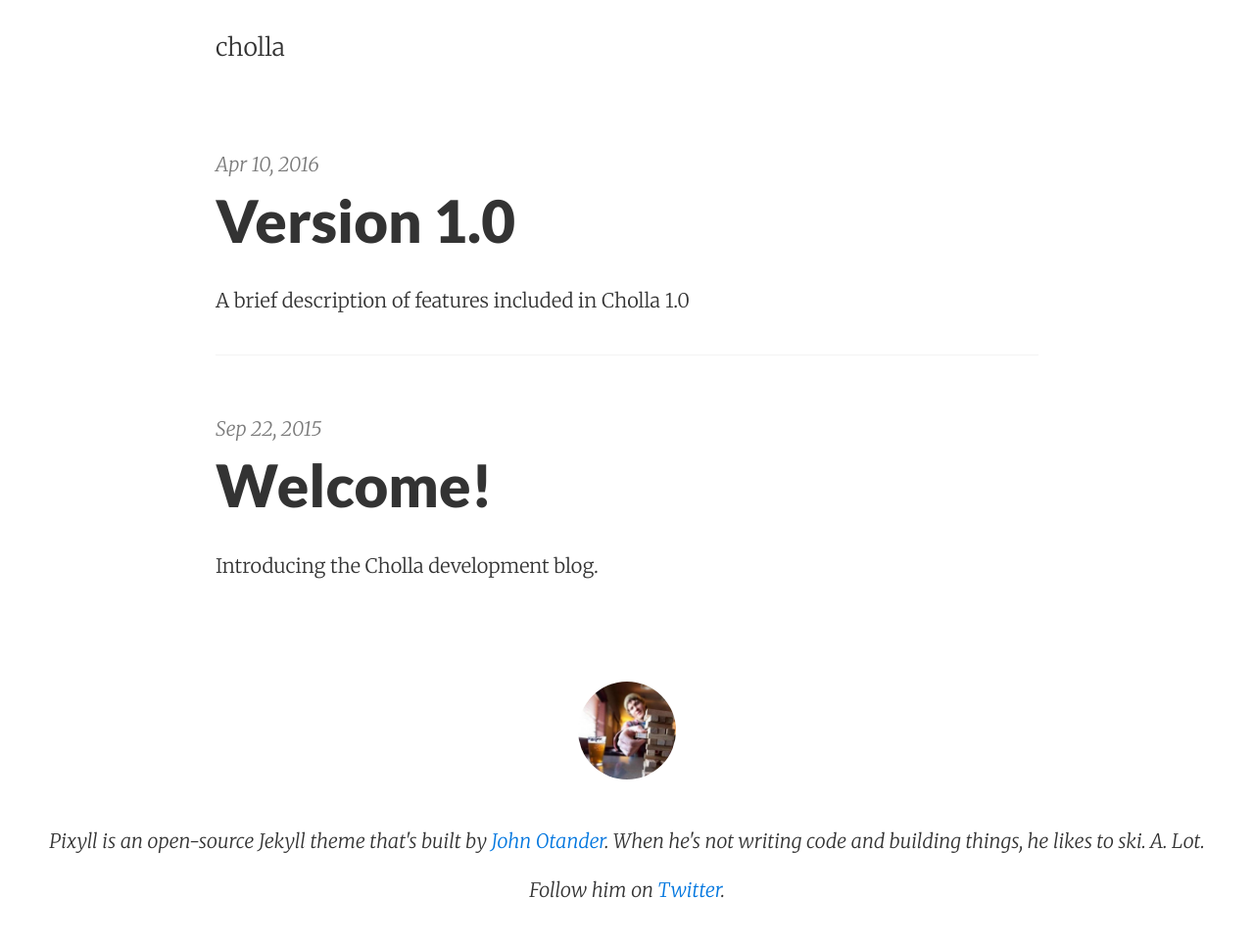
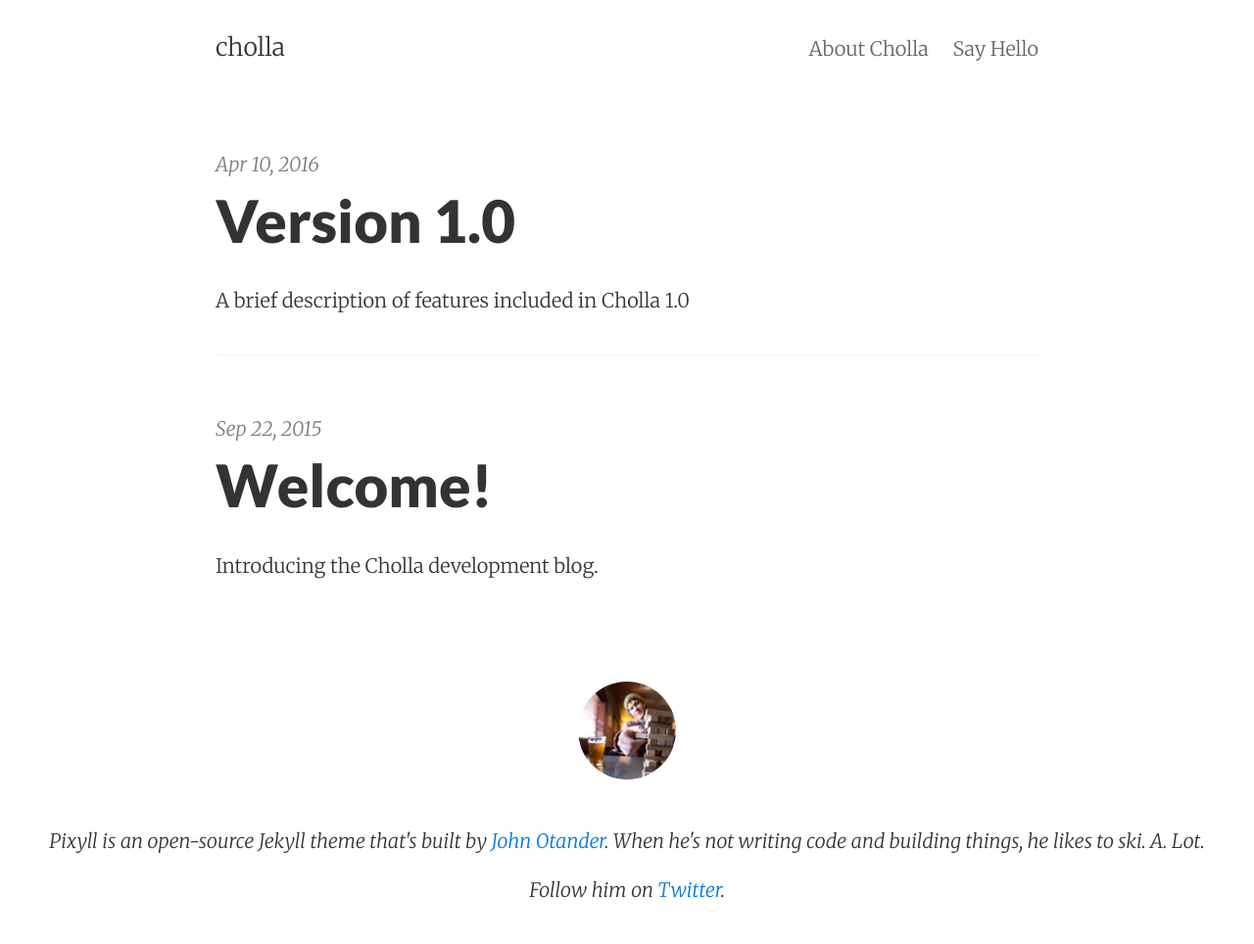
Before and after one commit to cholla-hydro/cholla, a Jekyll site: the page built from index.html, in a window 1280 px wide. Shown: the whole page at 98% size. Built offline with Jekyll 4.4.1, drawn with Linux system fonts in a browser that asks for light colours; the list of posts is cut into pages by our own code; some of the changed lines change nothing that is shown.

Commit message:
fixing links

```diff
--- a/_config.yml
+++ b/_config.yml
@@ -3,12 +3,12 @@
 email:       eeschneider26@gmail.com
 author:      Evan Schneider
 description: "A 3D GPU-based hydro code"
-baseurl:     "/cholla"
-url:         "http://cholla-hydro.github.io"
+baseurl:     ""
+url:         "http://cholla-hydro.github.io/cholla"
 date_format: "%b %-d, %Y"
 header_pages:
-  - cholla/about
-  - cholla/contact
+  - about.md
+  - contact.html
 
 # Google services
 google_analytics:
--- a/_includes/header.html
+++ b/_includes/header.html
@@ -1,7 +1,7 @@
 <header class="site-header px2 px-responsive">
   <div class="mt2 wrap">
     <div class="measure">
-      <a href="{{ site.url }}/{{ site.baseurl }}" class="site-title">{{ site.title }}</a>
+      <a href="{{ site.url }}" class="site-title">{{ site.title }}</a>
       <nav class="site-nav">
         {% include navigation.html %}
       </nav>
```
